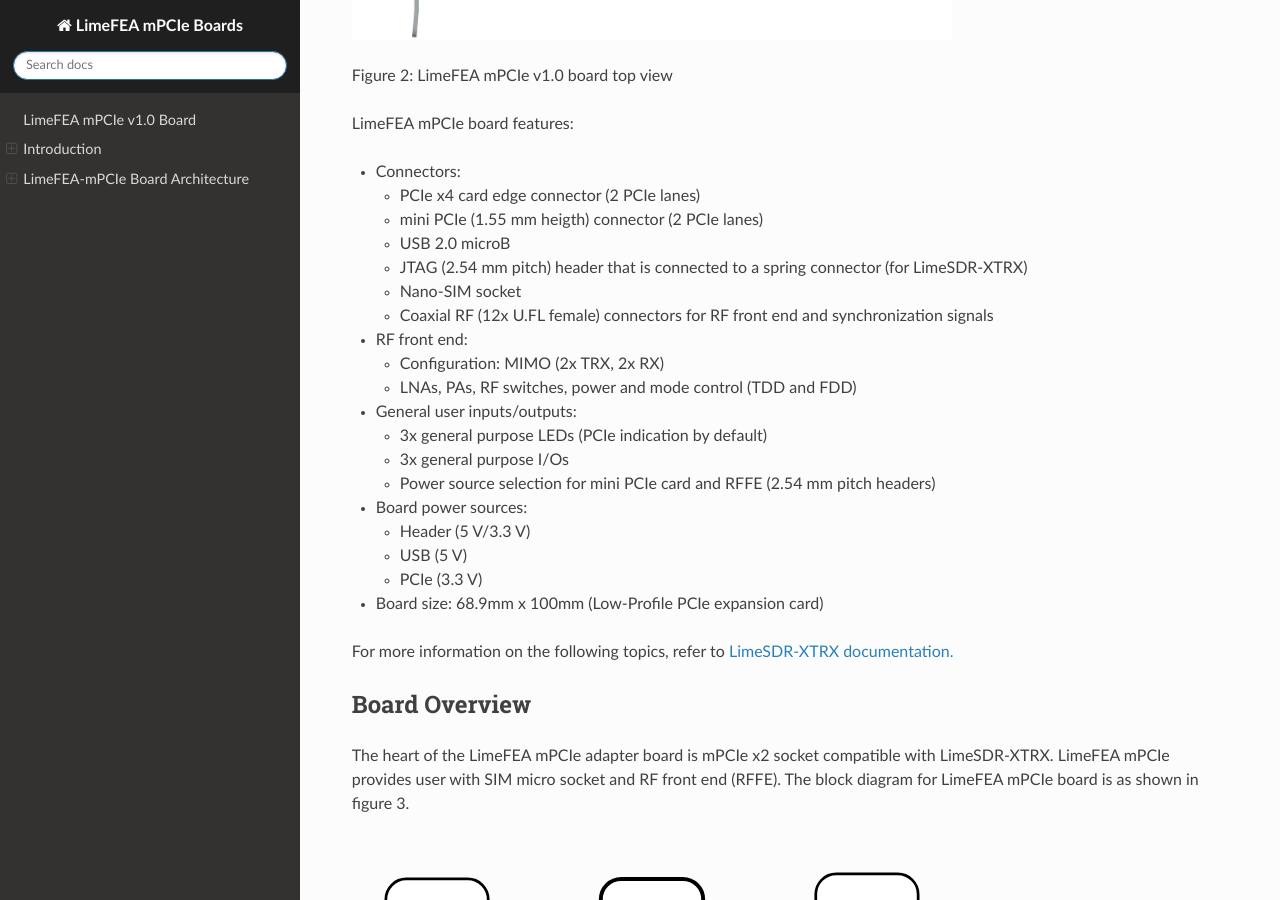
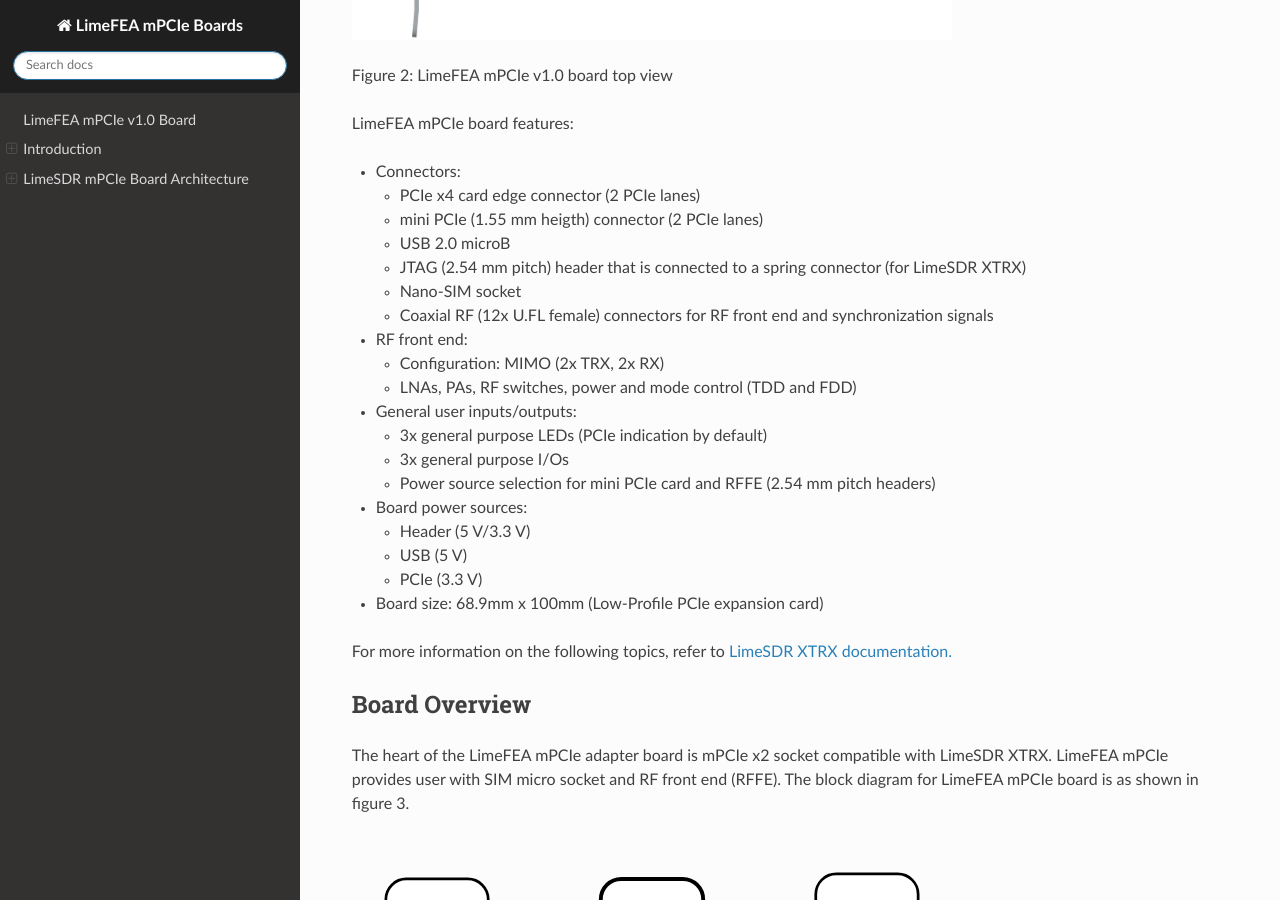
Before and after one commit to myriadrf/LimeFEA-mPCIe, a Sphinx documentation site: the page built from docs/index.rst, in a window 1280 px wide and 900 px high, scrolled down 1423 px. Built offline with Sphinx 7.4.7 and the Read the Docs theme 3.1.0, drawn with Linux system fonts in a browser that asks for light colours; some of the changed text lies outside the part shown.

Commit message:
fix board names
removed minuses

```diff
--- a/docs/index.rst
+++ b/docs/index.rst
@@ -23,7 +23,7 @@
   * PCIe x4 card edge connector (2 PCIe lanes)
   * mini PCIe (1.55 mm heigth) connector (2 PCIe lanes)
   * USB 2.0 microB
-  * JTAG (2.54 mm pitch) header that is connected to a spring connector (for LimeSDR-XTRX)
+  * JTAG (2.54 mm pitch) header that is connected to a spring connector (for LimeSDR XTRX)
   * Nano-SIM socket
   * Coaxial RF (12x U.FL female) connectors for RF front end and synchronization signals
 
@@ -46,12 +46,12 @@
 
 * Board size: 68.9mm x 100mm (Low-Profile PCIe expansion card)
 
-For more information on the following topics, refer to `LimeSDR-XTRX documentation. <https://limesdr-xtrx.myriadrf.org>`_
+For more information on the following topics, refer to `LimeSDR XTRX documentation. <https://LimeSDR-XTRX.myriadrf.org>`_
 
 Board Overview
 --------------
 
-The heart of the LimeFEA mPCIe adapter board is mPCIe x2 socket compatible with LimeSDR-XTRX. LimeFEA mPCIe provides user with SIM micro socket and RF front end (RFFE). The block diagram for LimeFEA mPCIe board is as shown in figure 3.
+The heart of the LimeFEA mPCIe adapter board is mPCIe x2 socket compatible with LimeSDR XTRX. LimeFEA mPCIe provides user with SIM micro socket and RF front end (RFFE). The block diagram for LimeFEA mPCIe board is as shown in figure 3.
 
 .. figure:: documentation/images/LimeFEA-mPCIe_v1.0_block.svg
   :width: 600
@@ -112,13 +112,13 @@
   +-------------------------+-------------------+------------------------------------------------------+
   | **Clock Circuitry**                                                                                |
   +-------------------------+-------------------+------------------------------------------------------+
-  | X3                      | U.FL              | PPS in (used by LimeSDR-XTRX)                        |
+  | X3                      | U.FL              | PPS in (used by LimeSDR XTRX)                        |
   +-------------------------+-------------------+------------------------------------------------------+
-  | X4                      | U.FL              | PPS out (used by LimeSDR-XTRX)                       |
+  | X4                      | U.FL              | PPS out (used by LimeSDR XTRX)                       |
   +-------------------------+-------------------+------------------------------------------------------+
-  | X11                     | U.FL              | clock output (used by LimeSDR-XTRX)                  |
+  | X11                     | U.FL              | clock output (used by LimeSDR XTRX)                  |
   +-------------------------+-------------------+------------------------------------------------------+
-  | X12                     | U.FL              | clock input  (used by LimeSDR-XTRX)                  |
+  | X12                     | U.FL              | clock input  (used by LimeSDR XTRX)                  |
   +-------------------------+-------------------+------------------------------------------------------+
   | **Power Supply**                                                                                   |
   +-------------------------+-------------------+------------------------------------------------------+
@@ -133,7 +133,7 @@
   | X17                     | Header            | +VCXTRX power input (when PCIE or USB not available) |
   +-------------------------+-------------------+------------------------------------------------------+
 
-LimeFEA-mPCIe Board Architecture
+LimeSDR mPCIe Board Architecture
 ================================
 
 This chapter is dedicated for detail description of LimeFEA mPCIe board components and interconnections.
@@ -280,7 +280,7 @@
 Mini PCIe Socket
 -------------------------
 
-LimeFEA mPCIe board features mini PCIe specification compatible socket. Mini PCIe specification defines only 1 PCIe lane, but LimeFEA mPCIe features 2 PCIe lanes. Also mPCIe socket provides synchronization signals for LimeSDR-XTRX board. More detailed information is listed in
+LimeFEA mPCIe board features mini PCIe specification compatible socket. Mini PCIe specification defines only 1 PCIe lane, but LimeFEA mPCIe features 2 PCIe lanes. Also mPCIe socket provides synchronization signals for LimeSDR XTRX board. More detailed information is listed in
 
 .. table:: Table 3. mPCIe connector (X5) pinout
 
```
